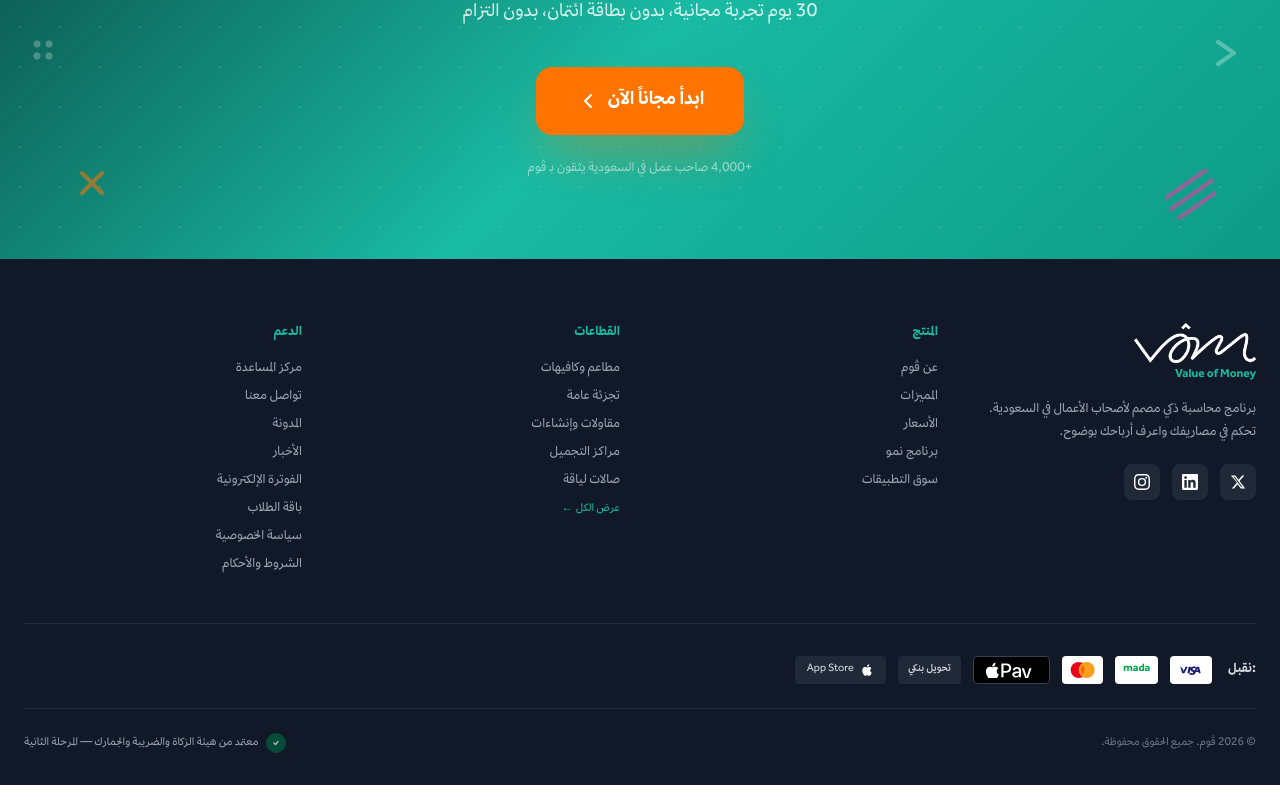
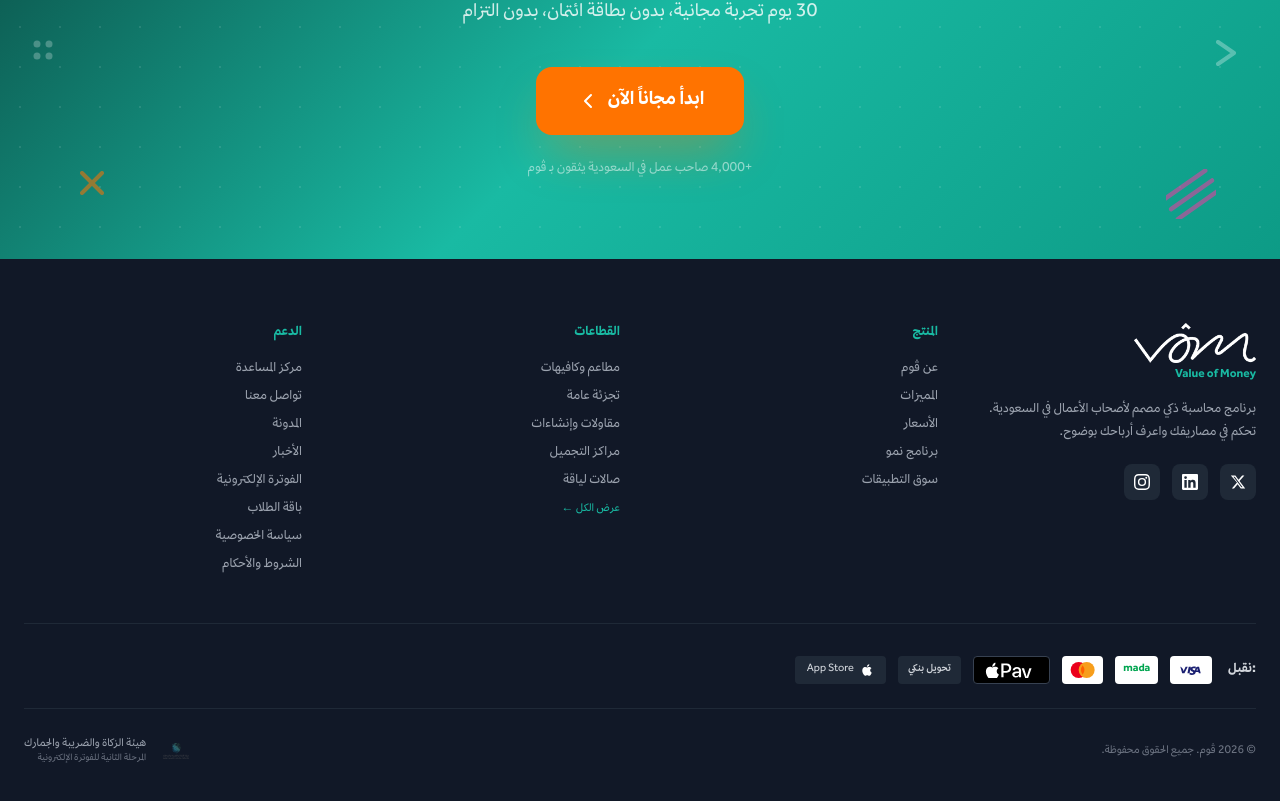
Before and after one commit to khaled7007/getvom, a React (Vite) app: page / in a window 1280 px wide. Shown: the part 3913-4714 px from the top of the page. Built offline with nearby package versions, Linux system fonts and the light colour scheme.

Commit message:
Replace custom ZATCA SVG in footer with actual zatca-badge.svg logo
Co-Authored-By: Claude Sonnet 4.6 <noreply@anthropic.com>

```diff
--- a/src/components/Footer.jsx
+++ b/src/components/Footer.jsx
@@ -121,12 +121,12 @@ export default function Footer() {
         {/* Bottom */}
         <div className="border-t border-gray-800 pt-6 flex flex-col sm:flex-row items-center justify-between gap-4 text-xs text-gray-500">
           <p>© {new Date().getFullYear()} ڤوم. جميع الحقوق محفوظة.</p>
-          <div className="flex items-center gap-2">
-            <svg viewBox="0 0 40 40" className="w-5 h-5 opacity-70" fill="none">
-              <circle cx="20" cy="20" r="20" fill="#006340" />
-              <path d="M16 20l3 3 5-6" stroke="white" strokeWidth="2.5" strokeLinecap="round" strokeLinejoin="round" />
-            </svg>
-            <span className="text-gray-400">معتمد من هيئة الزكاة والضريبة والجمارك — المرحلة الثانية</span>
+          <div className="flex items-center gap-3">
+            <img src="/zatca-badge.svg" alt="هيئة الزكاة والضريبة والجمارك" className="h-9 w-9 opacity-80" />
+            <div>
+              <p className="text-gray-400 text-xs leading-snug">هيئة الزكاة والضريبة والجمارك</p>
+              <p className="text-gray-500 text-[10px] leading-snug">المرحلة الثانية للفوترة الإلكترونية</p>
+            </div>
           </div>
         </div>
 
```
